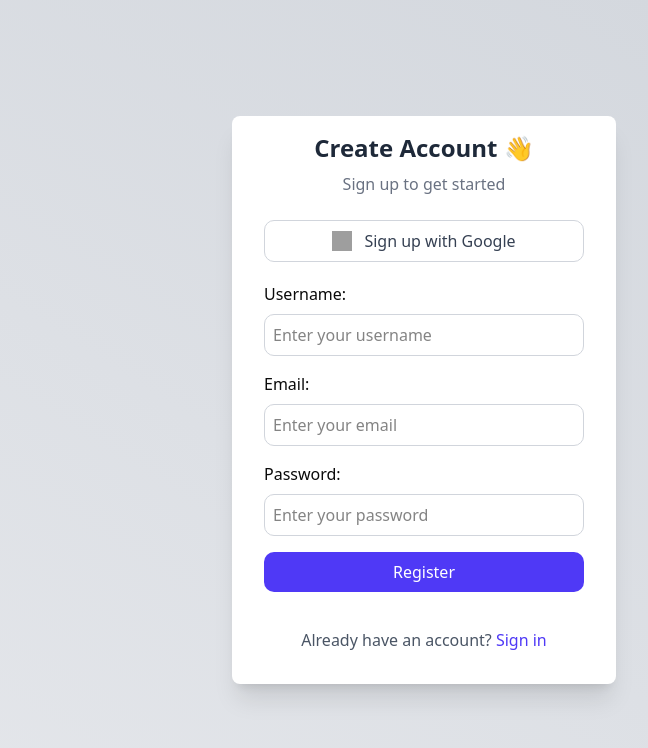
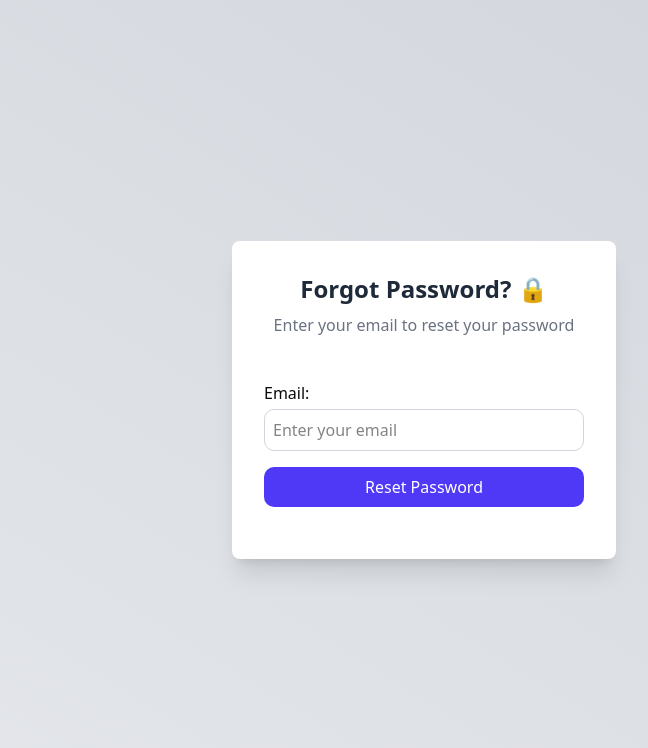
Before and after one commit to MUHAMMAD-HASNAIN-ALI-SHAH/shortly-frontent, a React (Vite) app: page /forgot-password in a window 1280 px wide. Shown: the top 748 px of the page, without its empty margins (216-864 px from the left). Built offline with nearby package versions, Linux system fonts and the light colour scheme; no server answers; grey boxes are pictures that could not be loaded.

Commit message:
added ui of forgot password

```diff
--- a/src/App.tsx
+++ b/src/App.tsx
@@ -5,6 +5,7 @@ import Home from "./pages/Home";
 import useAuthStore from "./store/useAuthStore";
 import { useEffect } from "react";
 import Register from "./pages/Register";
+import ForgotPassword from "./pages/ForgotPassword";
 
 function App() {
   const { verify, isAuthenticated } = useAuthStore();
@@ -18,6 +19,7 @@ function App() {
       <Routes>
         <Route path="/dashboard" element={isAuthenticated ? <Dashboard /> : <Navigate to="/login" />} />
         <Route path="/login" element={isAuthenticated ? <Navigate to="/dashboard" /> : <Login />} />
+        <Route path="/forgot-password" element={isAuthenticated ? <Navigate to="/dashboard" /> : <ForgotPassword />} />
         <Route path="/register" element={isAuthenticated ? <Navigate to="/dashboard" /> : <Register />} />
         <Route path="/forgot-password" element={isAuthenticated ? <Navigate to="/dashboard" /> : <Register />} />
         <Route path="/" element={<Home />} />
--- /dev/null
+++ b/src/pages/ForgotPassword.tsx
@@ -0,0 +1,35 @@
+const ForgotPassword = () => {
+  return (
+    <div className="min-h-screen flex items-center justify-center bg-gradient-to-tr from-gray-200 to-gray-300 px-4">
+      <div className="bg-white rounded-md shadow-xl p-8 max-w-sm w-full text-center">
+        <h2 className="text-2xl font-bold text-gray-800 mb-2">
+          Forgot Password? 🔒
+        </h2>
+        <p className="text-gray-500 mb-6">
+          Enter your email to reset your password
+        </p>
+
+        <form className="flex flex-col gap-4 text-start py-5">
+          <div className="flex flex-col gap-1">
+            <label htmlFor="email">Email:</label>
+            <input
+              id="email"
+              type="email"
+              placeholder="Enter your email"
+              className="border border-gray-300 focus:outline-none focus:ring-2 focus:ring-gray-600 rounded-lg p-2 w-full"
+            />
+          </div>
+
+          <button
+            type="submit"
+            className="bg-indigo-600 text-white py-2 px-4 rounded-lg hover:bg-indigo-700 transition-all duration-200"
+          >
+            Reset Password
+          </button>
+        </form>
+      </div>
+    </div>
+  );
+};
+
+export default ForgotPassword;
--- a/src/pages/Login.tsx
+++ b/src/pages/Login.tsx
@@ -101,6 +101,15 @@ const Login = () => {
             )}
           </div>
 
+          <div className="flex justify-end">
+            <a
+              href="/forgot-password"
+              className="text-sm text-blue-600 hover:underline"
+            >
+              Forgot Password?
+            </a>
+          </div>
+
           <button
             type="submit"
             className="bg-indigo-600 text-white py-2 px-4 rounded-lg hover:bg-indigo-700 transition-all duration-200"
```
